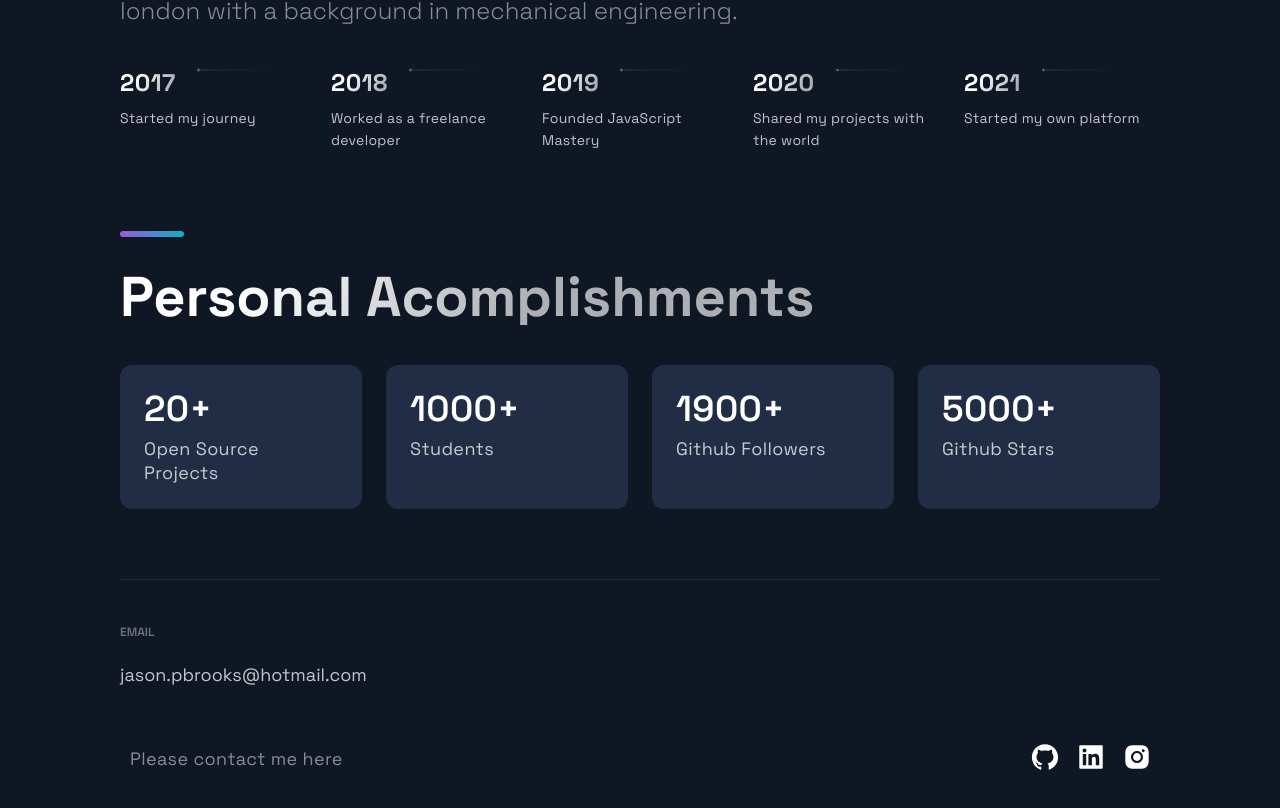
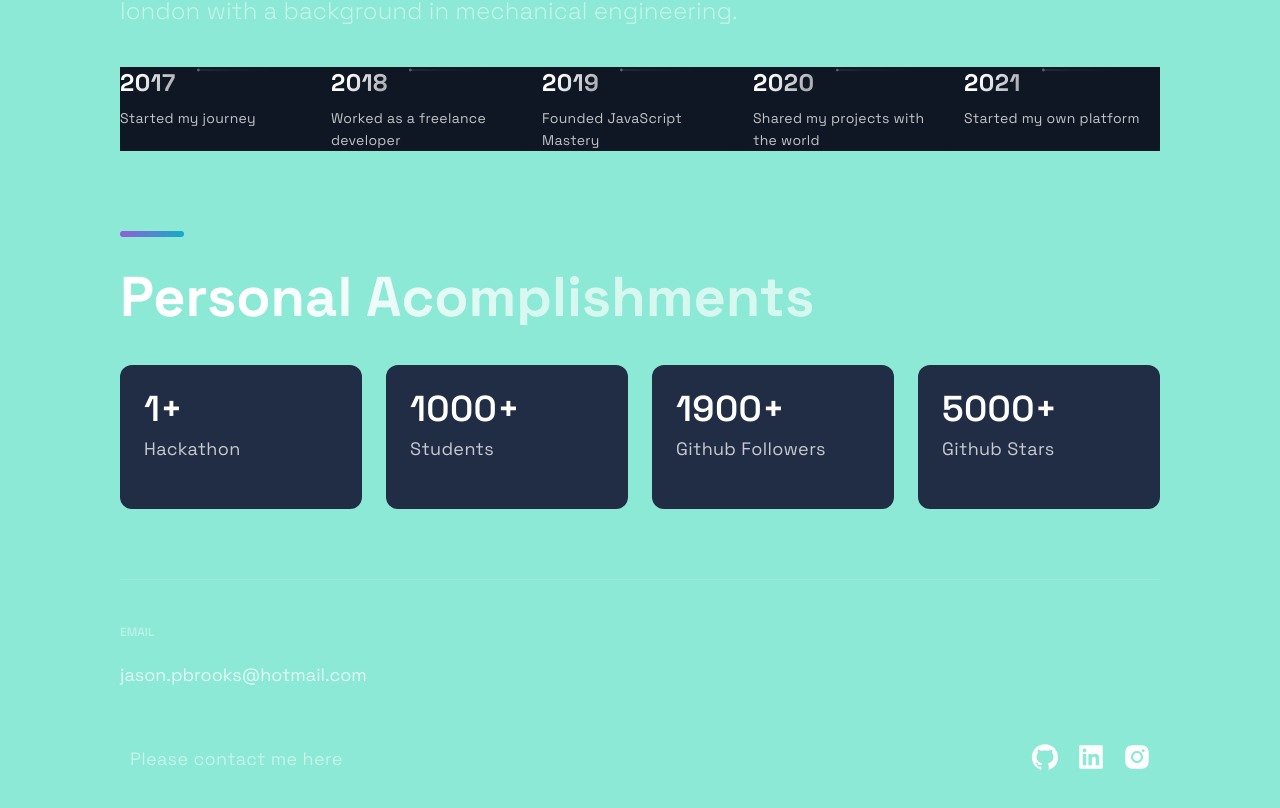
Before and after one commit to madCakes/portfolio, a Next.js app: page / in a window 1280 px wide. Shown: the part 2746-3554 px from the top of the page. Built offline with nearby package versions, Linux system fonts and the light colour scheme.

Commit message:
changed background colour

```diff
--- a/src/components/Acomplishments/Acomplishments.js
+++ b/src/components/Acomplishments/Acomplishments.js
@@ -8,7 +8,7 @@ import {
 import { Box, Boxes, BoxNum, BoxText } from "./AcomplishmentsStyles";
 
 const data = [
-  { number: 20, text: "Open Source Projects" },
+  { number: 1, text: "Hackathon" },
   { number: 1000, text: "Students" },
   { number: 1900, text: "Github Followers" },
   { number: 5000, text: "Github Stars" },
--- a/src/themes/default.js
+++ b/src/themes/default.js
@@ -2,21 +2,21 @@ export default {
   // Temp fonts
   fonts: {
     title: "Space Grotesk, sans-serif",
-    main: "Space Grotesk, sans-serif"
+    main: "Space Grotesk, sans-serif",
   },
   // Colors for layout
   colors: {
     primary1: "hsl(204,23.8%,95.9%)",
-    background1: "#0F1624",
+    background1: "hsla(167, 68%, 73%, 1)",
     accent1: "hsl(34.9,98.6%,72.9%)",
     button: "hsl(205.1,100%,36.1%)",
     background2: "hsl(232.7,27.3%,23.7%)",
   },
   // Breakpoints for responsive design
   breakpoints: {
-    sm: 'screen and (max-width: 640px)',
-    md: 'screen and (max-width: 768px)',
-    lg: 'screen and (max-width: 1024px)',
-    xl: 'screen and (max-width: 1280px)'
+    sm: "screen and (max-width: 640px)",
+    md: "screen and (max-width: 768px)",
+    lg: "screen and (max-width: 1024px)",
+    xl: "screen and (max-width: 1280px)",
   },
-}
+};
```
Also changed, not shown: public/images/profile.jpeg (deleted), public/images/projects.jpeg (deleted).
